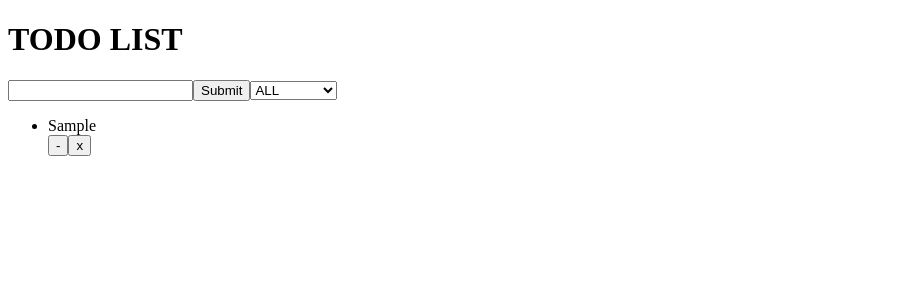
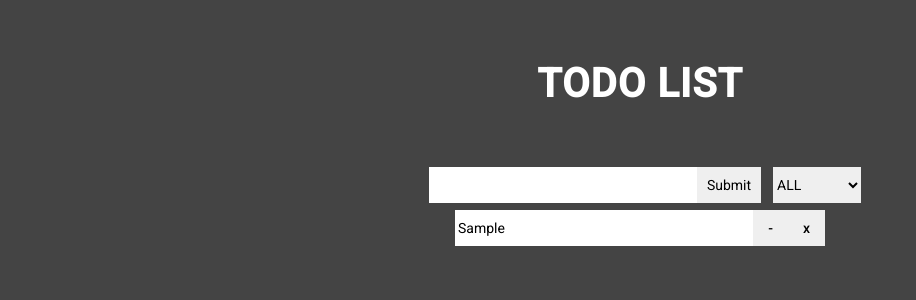
Before and after one commit to Meet-forever/react-todo-list, a React (Create React App) app: page / in a window 1280 px wide. Both pictures are taken after typing "Sample" into the empty fields and a click on the button "Submit". Shown: the top 300 px of the page, without its empty margins (0-916 px from the left). Built offline with nearby package versions, Linux system fonts and the light colour scheme.

Commit message:
Finished Project

```diff
--- a/public/index.html
+++ b/public/index.html
@@ -9,6 +9,12 @@
       name="description"
       content="Web site created using create-react-app"
     />
+    <!--
+      Google Fonts
+    -->
+    <link rel="preconnect" href="https://fonts.googleapis.com">
+    <link rel="preconnect" href="https://fonts.gstatic.com" crossorigin>
+    <link href="https://fonts.googleapis.com/css2?family=Roboto:wght@400;500&display=swap" rel="stylesheet">
     <link rel="apple-touch-icon" href="%PUBLIC_URL%/logo192.png" />
     <!--
       manifest.json provides metadata used when your web app is installed on a
--- a/src/App.js
+++ b/src/App.js
@@ -8,7 +8,6 @@ function App() {
   const [condition, setCondition] = useState("all");
   return (
     <div className="App">
-
       <header><h1>TODO LIST</h1></header>
 
       <Form
@@ -24,7 +23,6 @@ function App() {
       condition={condition}
       setArr={setArr}/>
 
-
     </div>
   );
 }
--- a/src/components/AddList.js
+++ b/src/components/AddList.js
@@ -15,10 +15,10 @@ export default function AddList({listVal, textArr, setArr, currenti}) {
        setArr(textArr.filter((ele) => (ele.id !== currenti.id)));
     };
     return (
-        <>
-          <li className={`${(currenti.status)? "completed": ""}`}>{listVal}</li>
-          <button className="done-btn" onClick={DoneHandler}>-</button>
-          <button className="remove-btn" onClick={RemoveHandler}>x</button>
-        </>
+        <div className={`SingleList ${(currenti.status)? "paintIt": ""}`}>
+          <li className={`${(currenti.status)? "completed paintIt": ""}`}>{listVal}</li>
+            <button className="done-btn" onClick={DoneHandler}>-</button>
+            <button className="remove-btn" onClick={RemoveHandler}>x</button>
+        </div>
     )
 }
--- a/src/components/Form.js
+++ b/src/components/Form.js
@@ -20,9 +20,11 @@ export default function Form({inputText, setText, textArr, setArr, setCondition}
     };
     return (
         <form>
-            <input value={inputText} type="text" onInput={InputHandler} />
-            <button type="submit" onClick={SubmitHandler}>Submit</button>
-            <select onChange={OptionHandler}>
+            <div>
+                <input className="inputTextArea" value={inputText} type="text" onInput={InputHandler} />
+                <button className="submit-btn" type="submit" onClick={SubmitHandler}>Submit</button>
+            </div>
+            <select className="selectBox" onChange={OptionHandler}>
                 <option value="all" >ALL</option>
                 <option value="completed" >Completed</option>
                 <option value="remaining" >Remaining</option>
--- a/src/components/ListContainer.js
+++ b/src/components/ListContainer.js
@@ -1,36 +1,28 @@
 import AddList from "./AddList";
 
 export default function ListContainer({condition, textArr, setArr}){
+
+    const ListContainerHandler = (items) =>{
+        return (<AddList
+            listVal = {items.userString}
+            key = {items.id}
+            textArr = {textArr}
+            currenti = {items}
+            setArr = {setArr}
+            condition = {condition}/>)
+    }
     return(
-        <div>
-            <ul>
+        <div className="ListBox">
+            <ul className="ListContainer">
                 {textArr.map(items => (
                     (condition === "all")?
-                    <AddList
-                    listVal = {items.userString}
-                    key = {items.id}
-                    textArr = {textArr}
-                    currenti = {items}
-                    setArr = {setArr}
-                    condition = {condition}/>
+                        ListContainerHandler(items)
                     :
                     (condition === "completed" && items.status)?
-                    <AddList
-                    listVal = {items.userString}
-                    key = {items.id}
-                    textArr = {textArr}
-                    currenti = {items}
-                    setArr = {setArr}
-                    condition = {condition}/>
+                        ListContainerHandler(items)
                     :
                     (condition === "remaining" && !items.status)?
-                    <AddList
-                    listVal = {items.userString}
-                    key = {items.id}
-                    textArr = {textArr}
-                    currenti = {items}
-                    setArr = {setArr}
-                    condition = {condition}/>
+                        ListContainerHandler(items)
                     :
                     null
                 ))}
--- a/src/index.css
+++ b/src/index.css
@@ -1,4 +1,91 @@
+*{
+    margin: 0;
+    padding: 0;
+    font-family: 'Roboto', sans-serif;
+    font-size: 14px;
+}
+body{
+    background-color: rgb(68, 68, 68);
+}
+header{
+    text-align: center;
+    margin: 60px auto;
+    color: #fff;
+    letter-spacing: 1px;
+}
+h1{
+    font-size: 40px;
+}
+form{
+    display: flex;
+    justify-content: center;
+}
+input:focus{
+    outline: none;
+}
+.inputTextArea{
+    border: none;
+    padding: 10px;
+    width: 250px;
+}
+.submit-btn{
+    padding: 10px;
+    border: none;
+    position: relative;
+    right: 2px;
+}
+.submit-btn:hover{
+    background-color: rgb(0, 0, 0);
+    color: white;
+    font-weight: 500;
+}
+.selectBox:focus{
+    outline: none;
+}
+.selectBox{
+    position: relative;
+    padding: inherit;
+    left: 10px;
+    border: none;
+}
+.ListBox{
+    display: flex;
+    justify-content: center;
+    align-items: center;
+}
+.ListContainer{
+    min-width: 30%;
+    list-style: none;
+}
+.SingleList{
+    display: flex;
+    margin: 0.5rem;
+    background-color: white;
+    justify-content: space-between;
+    align-items: center;
+    padding-left: 3px;
+}
+.SingleList li{
+    flex: 1;
+}
+.done-btn, .remove-btn{
+    font-weight: 500;
+    padding: 10px 15px 10px 15px;
+    border: none;
+}
+.done-btn:hover{
+    background-color: rgb(117, 117, 117);
+    color: white;
+}
+.remove-btn:hover{
+    background-color: rgb(22, 22, 22);
+    color: white;
+}
 .completed{
     text-decoration: line-through;
-    opacity: 0.7;
+    color: white;
+    opacity: 0.9;
 }
+.paintIt{
+    background-color: rgb(117, 117, 117);
+}
```
